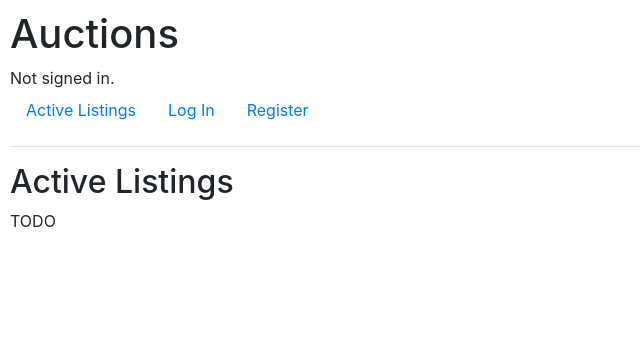
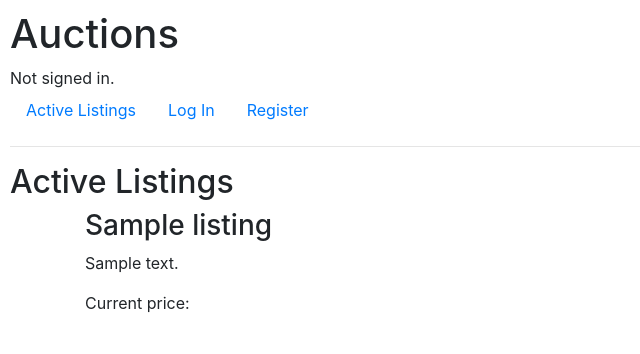
Before and after one commit to arshannon9/cs33a-commerce, a Django app: template commerce/auctions/templates/auctions/index.html in a window 1280 px wide. Shown: the top 354 px of the page, without its empty margins (0-640 px from the left). Run offline with Django 3.2, Linux system fonts and the light colour scheme; the template is opened without the code that fills it: values that come from a table or form of the project are taken from there, others are empty; tables that the repository leaves empty hold one stand-in row (values such as "Sample post"); some libraries are stand-ins or nearby versions.

Commit message:
Added current_price to Listing model

```diff
--- a/commerce/auctions/models.py
+++ b/commerce/auctions/models.py
@@ -10,7 +10,10 @@
 class Listing(models.Model):
     title = models.CharField(max_length=64)
     description = models.TextField(null=True)
-    starting_bid = models.DecimalField(max_digits=12, decimal_places=2)
+    starting_bid = models.DecimalField(
+        max_digits=12, decimal_places=2, default=0.00)
+    current_price = models.DecimalField(
+        max_digits=12, decimal_places=2, default=0.00)
     date_created = models.DateTimeField(auto_now=False, auto_now_add=True)
     image = models.ImageField(
         upload_to='listings/', height_field=None, width_field=None, max_length=100)
--- a/commerce/auctions/templates/auctions/index.html
+++ b/commerce/auctions/templates/auctions/index.html
@@ -3,5 +3,14 @@
 {% block body %}
     <h2>Active Listings</h2>
 
-    TODO
+    {% for listing in active_listings %}
+        <div class="container">
+            <h3>{{ listing.title }}</h3>
+            <p>{{ listing.description }}</p>
+            <p>Current price:</p>
+
+            <img src="">
+        </div>
+
+    {% endfor %}
 {% endblock %}
--- a/commerce/auctions/views.py
+++ b/commerce/auctions/views.py
@@ -9,7 +9,8 @@
 
 
 def index(request):
-    return render(request, "auctions/index.html")
+    active_listings = Listing.objects.filter(is_active=True)
+    return render(request, "auctions/index.html", {"listings": listings})
 
 
 def login_view(request):
```
Also changed, not shown: commerce/auctions/migrations/0006_listing_current_price_alter_listing_starting_bid.py (added), commerce/db.sqlite3.
